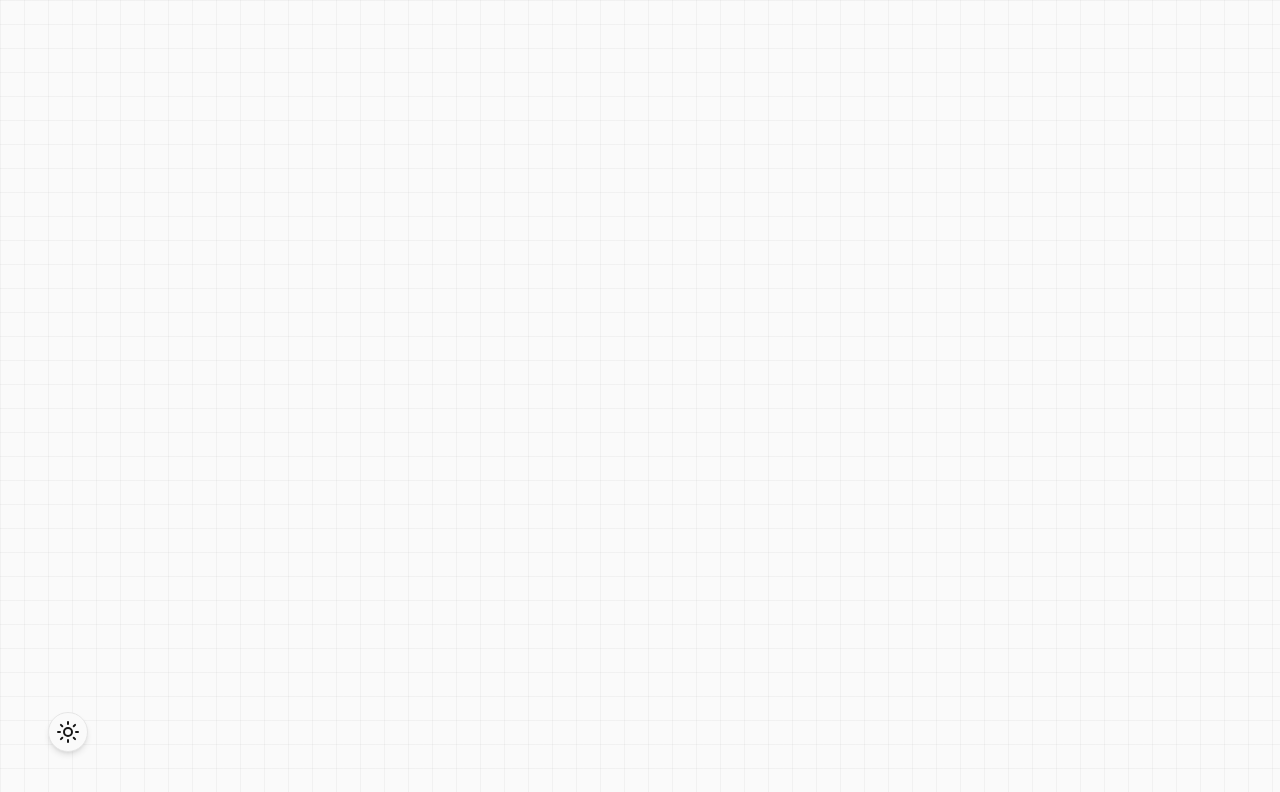
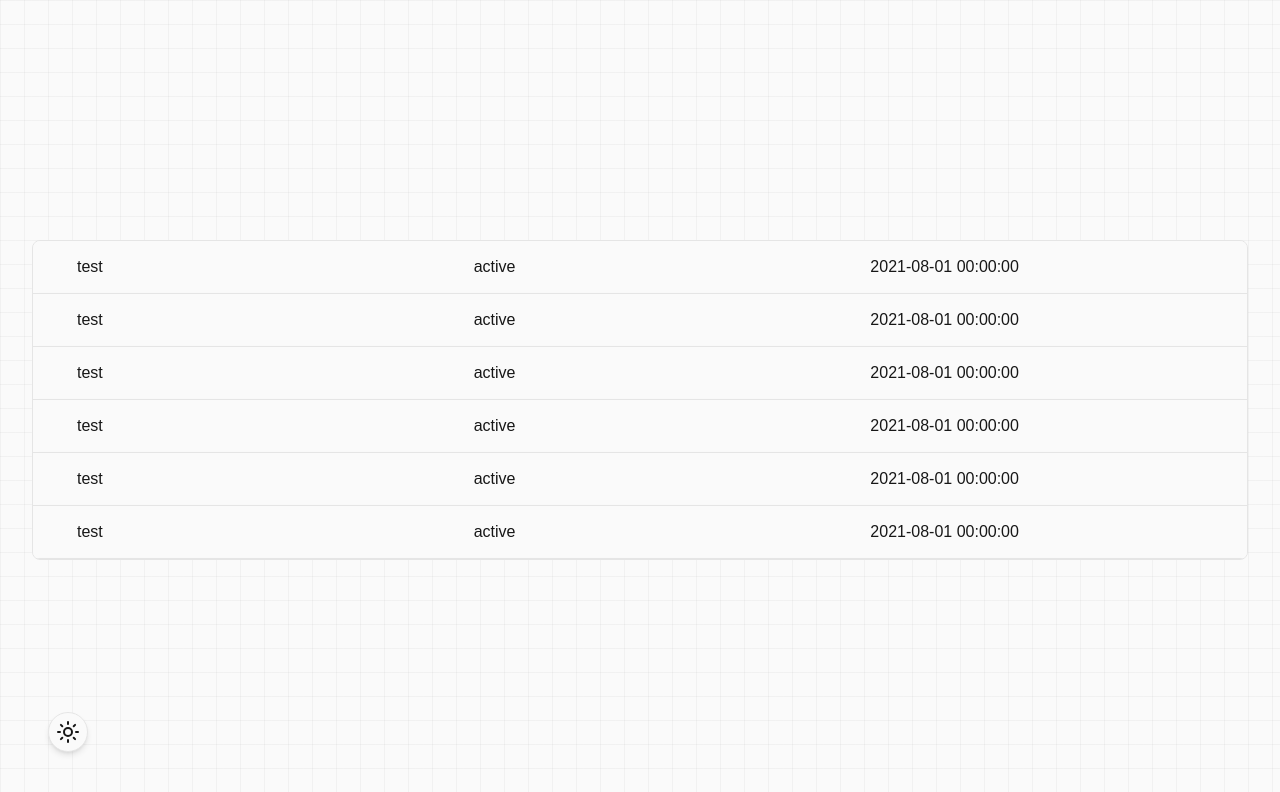
Before and after one commit to 1704mori/certguardian, a SvelteKit app in the folder frontend/: page / in a window 1280 px wide. Shown: the top 792 px of the page. Built offline with nearby package versions, Linux system fonts and the light colour scheme.

Commit message:
add table component

```diff
--- /dev/null
+++ b/frontend/src/lib/components/Table.svelte
@@ -0,0 +1,49 @@
+<script lang="ts">
+  export let data: any[] = [];
+  export let columns: any[] = [];
+  export let className: string = '';
+  export let totalData: number;
+
+  let generateGridColumns: string[];
+
+  // find a better way to check if the value is an HTML element
+  const isHTMLElement = (value: any) => {
+    const htmlTags = ['input', 'button', 'select', 'textarea', 'div', 'p', 'span'];
+    return htmlTags.includes(value?.type);
+  };
+
+  $: generateGridColumns = columns.map((column: any) => (["id", "actions"].includes(column.key) ? "auto" : "1fr"));
+</script>
+
+<div class="flex flex-col gap-1">
+  <div class={`space-y-2 md:space-y-0 bg-neutral-50 dark:bg-neutral-950 border border-neutral-200 dark:border-neutral-900 rounded-lg divide-y divide-neutral-200 dark:divide-neutral-900 overflow-hidden max-h-80 overflow-y-scroll ${className}`}>
+    {#if !totalData || !data.length}
+      <div class="flex justify-between items-center px-4 py-2 bg-neutral-50 dark:bg-neutral-950">
+        <p class="text-sm font-medium">no results found</p>
+      </div>
+    {/if}
+
+    {#each data as item, index (item.id)}
+      <div class={`bg-neutral-50 dark:bg-neutral-950 px-1 py-1.5 shadow-md flex flex-wrap ${generateGridColumns ? "grid" : ""} sm:gap-4`} style={`grid-template-columns: ${generateGridColumns.join(' ')}`}>
+        {#each columns as column, columnIndex (column.key)}
+          <div class={`w-full p-2 mt-auto ${isHTMLElement(item[column.key]) ? 'self-center truncate' : ''}`}>
+            {#if typeof item[column.key] == 'string'}
+              <p class="font-medium">{item[column.key]}</p>
+            {:else if column.key === 'actions' && typeof item[column.key] != 'string'}
+              <div class="w-full flex justify-center items-center">
+                <svelte:component this={item[column.key]} />
+              </div>
+            {:else if typeof item[column.key] !== 'string' && typeof item[column.key] == 'object'}
+              <div class={`flex flex-col justify-start items-stretch relative min-w-full ${item[column.key].rules}`}>
+                <p class="text-sm font-semibold">{item[column.key].head}</p>
+                <p class="text-sm truncate">
+                  {column.modifyValue ? column.modifyValue(item[column.key].child) : item[column.key].child}
+                </p>
+              </div>
+            {/if}
+          </div>
+        {/each}
+      </div>
+    {/each}
+  </div>
+</div>
--- a/frontend/src/routes/+page.svelte
+++ b/frontend/src/routes/+page.svelte
@@ -1,5 +1,85 @@
 <script lang="ts">
+  import Table from "$lib/components/Table.svelte";
   import ThemeSwitch from "$lib/components/ThemeSwitch.svelte";
 </script>
 
 <ThemeSwitch />
+<div class="w-full">
+  <Table
+    columns={[
+      {
+        name: "ID",
+        key: "id",
+      },
+      {
+        name: "Name",
+        key: "name",
+      },
+      {
+        name: "Status",
+        key: "status",
+      },
+      {
+        name: "created at",
+        key: "created_at",
+      },
+    ]}
+    totalData={1}
+    data={[
+      {
+        id: 1,
+        name: "test",
+        status: "active",
+        created_at: "2021-08-01 00:00:00",
+      },
+      {
+        id: 2,
+        name: "test",
+        status: "active",
+        created_at: "2021-08-01 00:00:00",
+      },
+      {
+        id: 3,
+        name: "test",
+        status: "active",
+        created_at: "2021-08-01 00:00:00",
+      },
+      {
+        id: 4,
+        name: "test",
+        status: "active",
+        created_at: "2021-08-01 00:00:00",
+      },
+      {
+        id: 5,
+        name: "test",
+        status: "active",
+        created_at: "2021-08-01 00:00:00",
+      },
+      {
+        id: 6,
+        name: "test",
+        status: "active",
+        created_at: "2021-08-01 00:00:00",
+      },
+      {
+        id: 7,
+        name: "test",
+        status: "active",
+        created_at: "2021-08-01 00:00:00",
+      },
+      {
+        id: 8,
+        name: "test",
+        status: "active",
+        created_at: "2021-08-01 00:00:00",
+      },
+      {
+        id: 9,
+        name: "test",
+        status: "active",
+        created_at: "2021-08-01 00:00:00",
+      },
+    ]}
+  />
+</div>
```
